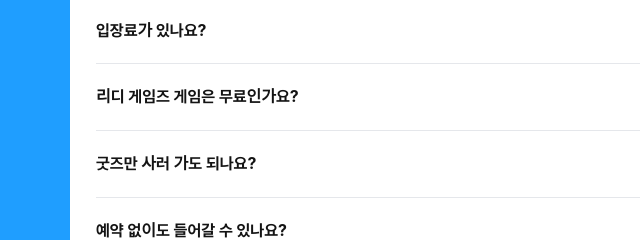
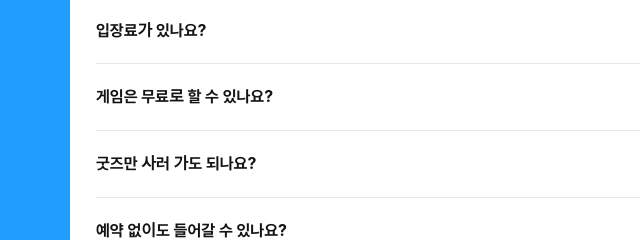
Before and after one commit to HeiRoku24/RIDIVERSE, a plain HTML site: page reserve.html in a window 1280 px wide. Shown: the part 5032-5272 px from the top of the page, 0-640 px from the left. Drawn offline with Linux system fonts and the light colour scheme; a web font is replaced by a local one.

Commit message:
67차: 사전예약 FAQ 문구 정리(게임은 무료로 할 수 있나요? · 상품명 게임패스)
Co-Authored-By: Claude Opus 5.5 <noreply@anthropic.com>
Claude-Session: https://claude.ai/code/session_01NT5KF9mFGhiT9zE5iEBAtd

```diff
--- a/reserve.html
+++ b/reserve.html
@@ -570,7 +570,7 @@ footer.a2f b{display:block;color:#fff;font-size:13px;margin-bottom:4px}
   <h2>자주 묻는 질문</h2>
   <div class="wbox"><div class="faq">
     <details><summary>입장료가 있나요?</summary><p>없어요. 쓰던 리디 계정으로 무료 예약하면 돼요.</p></details>
-    <details><summary>리디 게임즈 게임은 무료인가요?</summary><p>게임마다 1화는 무료예요. 2화부터는 리디 게임즈 게임패스(기본 월 9,900원 가정)로 리디 게임즈의 모든 게임을 이어서 즐길 수 있어요.</p></details>
+    <details><summary>게임은 무료로 할 수 있나요?</summary><p>게임마다 1화는 무료예요. 2화부터는 게임패스(기본 월 9,900원 가정) 하나로 리디 게임즈의 모든 게임을 이어서 즐길 수 있어요.</p></details>
     <details><summary>굿즈만 사러 가도 되나요?</summary><p>네, 굿즈샵은 예약 없이 이용할 수 있어요. 굿즈존에 들어갈 때 리디 로그인으로 체크인해요.</p></details>
     <details><summary>예약 없이도 들어갈 수 있나요?</summary><p>예약 없이 온 분은 굿즈샵만 이용할 수 있어요(굿즈존 입장 때 리디 로그인). 체험존은 예약자만 들어가고, 평일 빈 시간대는 현장 QR로 당일 예약할 수 있어요.</p></details>
   </div>
```
